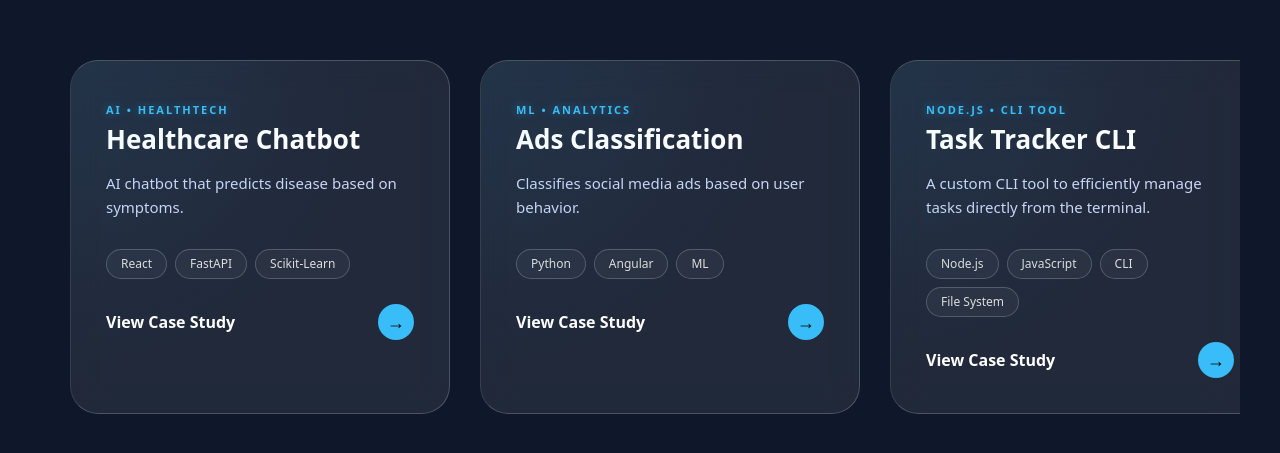
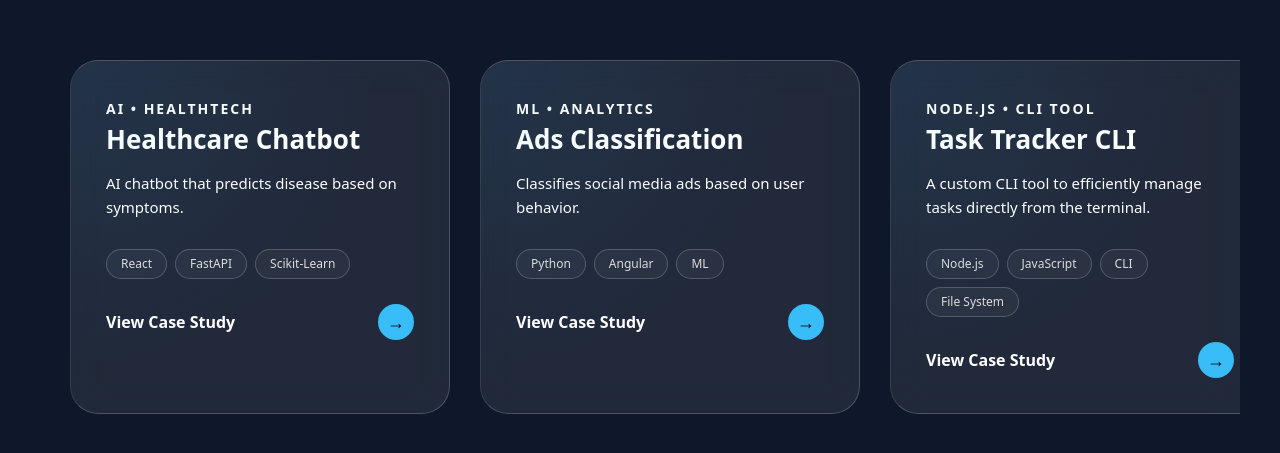
Before and after one commit to abhi7687/My-portfolio, a React (Vite) app: page / in a window 1280 px wide. Shown: the part 4032-4485 px from the top of the page. Built offline with nearby package versions, Linux system fonts and the light colour scheme; no server answers.

Commit message:
text color

```diff
--- a/src/pages/Projects.css
+++ b/src/pages/Projects.css
@@ -99,13 +99,13 @@
 }
 
 .project-tag {
-    font-size: 11px;
+    font-size: 14px;
     font-weight: 800;
     text-transform: uppercase;
-    color: var(--primary);
+    color: var(--text-color);
     letter-spacing: 2px;
     margin-bottom: 15px;
-    text-shadow: 0 0 10px rgba(var(--primary-rgb), 0.4);
+    /* text-shadow: 0 0 10px rgba(var(--primary-rgb), 0.4); */
 }
 
 .premium-card h3 {
@@ -116,7 +116,7 @@
 }
 
 .premium-card p {
-    color: var(--secondary-text);
+    color: var(--text-color);
     font-size: 15px;
     line-height: 1.6;
     margin-bottom: 30px;
@@ -186,7 +186,7 @@
     max-width: 800px;
     height: fit-content;
     max-height: 85vh;
-    background: rgba(15, 15, 15, 0.95);
+    background: var(--card-bg);;
     border: 1px solid var(--card-border);
     border-radius: 40px;
     z-index: 2001;
```
